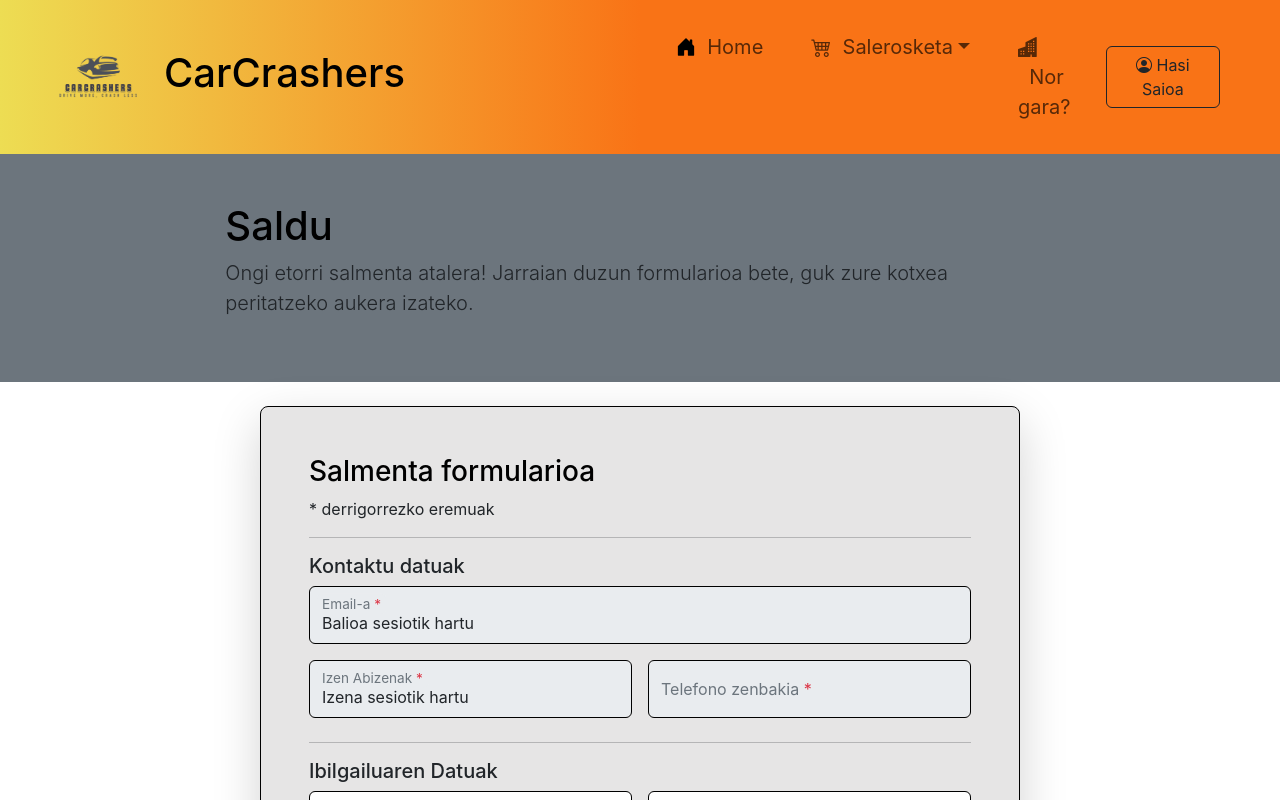
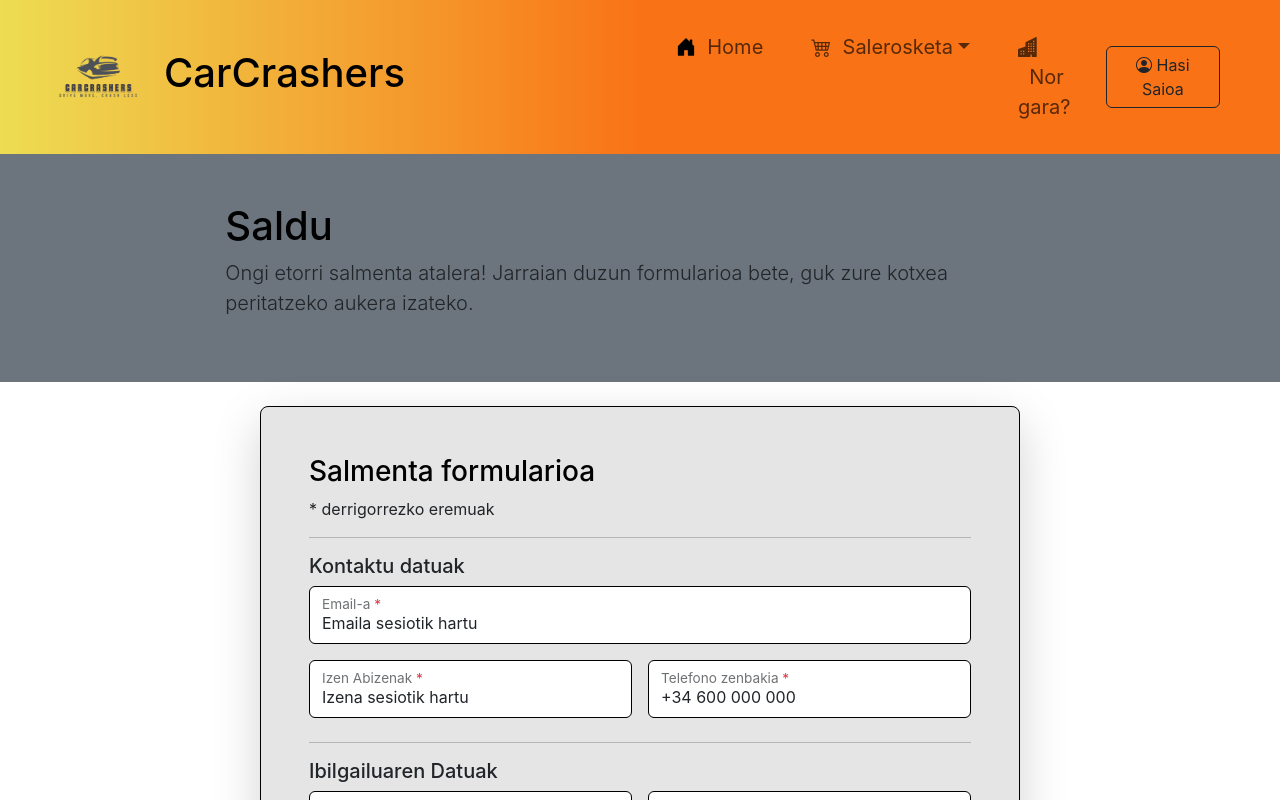
Before and after one commit to CarCrashers/Erronka, a React (Create React App) app in the folder car_crashers_ui/: page /saldu in a window 1280 px wide. Shown: the top 800 px of the page. Built offline with nearby package versions, Linux system fonts and the light colour scheme.

Commit message:
konprobatu formularioa

```diff
--- a/car_crashers_ui/src/components/ui/floatingInput/floatingInput.js
+++ b/car_crashers_ui/src/components/ui/floatingInput/floatingInput.js
@@ -22,6 +22,7 @@ function floatingInput({
                 onChange={onChange}
                 readOnly={readOnly}
                 disabled={disabled}
+                required={required}
                 name = {name}
                 className="form-control border-1 border-black" />
             <label htmlFor={id}>{children}</label>
--- a/car_crashers_ui/src/components/ui/forms/forms.js
+++ b/car_crashers_ui/src/components/ui/forms/forms.js
@@ -1,11 +1,11 @@
 import "./forms.css";
 
-function forms({children}) {
+function Forms({ onSubmit, children }) {
   return (
-        <form>
-            {children}
-        </form>
+    <form onSubmit={onSubmit}>
+      {children}
+    </form>
   );
 }
 
-export default forms;
+export default Forms;
--- a/car_crashers_ui/src/components/ui/navBar.js
+++ b/car_crashers_ui/src/components/ui/navBar.js
@@ -10,7 +10,7 @@ function navBar() {
             </button>
             <div className="collapse navbar-collapse" id="navbarNavAltMarkup">
             <div className="navbar-nav">
-                <a className="nav-link d-flex d-row px-4 fs-5" href="#">
+                <a className="nav-link d-flex d-row px-4 fs-5" href="/">
                     <i className="bi bi-house-door-fill text-black"></i>
                     &nbsp;&nbsp;Home
                 </a>
--- a/car_crashers_ui/src/pages/saldu.js
+++ b/car_crashers_ui/src/pages/saldu.js
@@ -23,25 +23,25 @@ function saldu() {
               * derrigorrezko eremuak
             </div>
             <hr />
-            <Forms name="peritatu">
+            <Forms name="peritatu" onSubmit={konprobatuFormularioa}>
               <div id="kontaktua" className="mb-4">
                 <h5>Kontaktu datuak</h5>
 
                 <div className="row g-3">
                   <div className="col-12">
-                    <FloatingInput required id="emaila" type="email" value="Balioa sesiotik hartu" onchange="" placeholder="Ez da ikusten" readOnly="true" disabled="true">
+                    <FloatingInput required id="emaila" name="emaila" type="email" value="Emaila sesiotik hartu" onchange="" placeholder="Ez da ikusten" readOnly="false">
                       Email-a <span className="text-danger">*</span>
                     </FloatingInput>
                   </div>
 
                   <div className="col-12 col-md-6">
-                    <FloatingInput required id="izenAbizena" type="text" value="Izena sesiotik hartu" onchange="" placeholder="Ez da ikusten" readOnly="true" disabled="true">
+                    <FloatingInput required id="izenAbizena" name="izenAbizena"  type="text" value="Izena sesiotik hartu" onchange="" placeholder="Ez da ikusten" readOnly="true">
                       Izen Abizenak <span className="text-danger">*</span>
                     </FloatingInput>
                   </div>
 
                   <div className="col-12 col-md-6">
-                    <FloatingInput required id="telefonoa" type="number" value='34 600 000 000' onchange="" placeholder="Ez da ikusten" readOnly="true" disabled="true">
+                    <FloatingInput required id="telefonoa" name="telefonoa"  type="text" value="+34 600 000 000" onchange="" placeholder="Ez da ikusten" readOnly="true">
                       Telefono zenbakia <span className="text-danger">*</span>
                     </FloatingInput>
                   </div>
@@ -55,25 +55,25 @@ function saldu() {
 
                 <div className="row g-3">
                   <div className="col-12 col-md-6">
-                    <FloatingInput id="marka" type="text" placeholder="ADB: Opel" onchange="">
+                    <FloatingInput required id="marka" name="marka" type="text" placeholder="ADB: Opel" onchange="">
                         Ibilgailu marka <span className="text-danger">*</span>
                     </FloatingInput>
                   </div>
 
                   <div className="col-12 col-md-6">
-                    <FloatingInput id="modelo" label="Ibilgailu modelo" type="text" placeholder="ADB: Corsa" onchange="">
+                    <FloatingInput required id="modelo" name="modelo" label="Ibilgailu modelo" type="text" placeholder="ADB: Corsa" onchange="">
                         Ibilgailu modelo <span className="text-danger">*</span>
                     </FloatingInput>
                   </div>
 
                   <div className="col-12 col-md-6">
-                    <FloatingInput id="urtea" label="Ibilgailu urtea" type="number" placeholder="ADB: Corsa" onchange="">
+                    <FloatingInput required id="urtea" name="urtea" label="Ibilgailu urtea" type="number" placeholder="ADB: Corsa" onchange="">
                         Ibilgailu urtea <span className="text-danger">*</span>
                     </FloatingInput>
                   </div>
 
                   <div className="col-12 col-md-6">
-                    <FloatingInput id="kilometro" type="number" placeholder="ADB: Corsa" onchange="">
+                    <FloatingInput required id="kilometro" name="kilometro" type="number" placeholder="ADB: Corsa" onchange="">
                         Ibilgailu kilometroak <span className="text-danger">*</span>
                     </FloatingInput>
                   </div>
@@ -81,19 +81,19 @@ function saldu() {
 
                 <div className="mt-3 d-flex flex-column flex-md-row gap-2">
                   <div>
-                    <input type="radio" className="btn-check" name="options-outlined" id="success-outlined" autoComplete="off" defaultChecked />
+                    <input type="radio" className="btn-check" name="options-outlined" id="success-outlined" value="true" autoComplete="off" defaultChecked />
                     <label className="btn btn-outline-success w-100" htmlFor="success-outlined">Ibilgailuak dokumentazio guztia eguneratuta dauka.</label>
                   </div>
 
                   <div>
-                    <input type="radio" className="btn-check" name="options-outlined" id="danger-outlined" autoComplete="off" />
+                    <input type="radio" className="btn-check" name="options-outlined" id="danger-outlined" value="false" autoComplete="off" />
                     <label className="btn btn-outline-danger w-100" htmlFor="danger-outlined">Ibilgailuak ez dauka dokumentazio guztia eguneratuta.</label>
                   </div>
                 </div>
               <br />
              <div class="mb-3">
                 <label for="formFileMultiple" class="form-label"> <strong>Igo ibilgailuaren argazkiak:</strong></label>
-                <input class="form-control" type="file" id="formFileMultiple" multiple />
+                <input class="form-control" type="file" id="formFileMultiple" name="images" multiple />
             </div>
               </div>
                 <div className="mt-4 d-flex justify-content-end">
@@ -107,4 +107,36 @@ function saldu() {
   );
 }
 
+
+function konprobatuFormularioa(e){
+  e.preventDefault();
+  const formularioa = e.target;
+  // mapa  name-balore
+  const formData = new FormData(formularioa);
+
+  const emaila     = formData.get("emaila");
+  const izenAbizena = formData.get("izenAbizena");
+  const telefonoa  = formData.get("telefonoa");
+  const marka      = formData.get("marka");
+  const modelo     = formData.get("modelo");
+  const urtea      = formData.get("urtea");
+  const kilometro  = formData.get("kilometro");
+  const dokumentua = formData.get("options-outlined");
+  const argazkiak = formData.get("images");
+
+  console.log({ emaila, izenAbizena, telefonoa, marka, modelo, urtea, kilometro, dokumentua, argazkiak });
+
+  if(emaila != null && izenAbizena != null && telefonoa != null && marka != null && modelo != null && urtea != null && kilometro != null && dokumentua != null && argazkiak != null)
+  {
+    console.log("OKEY!");
+    //logica enseñar componente okey
+  }
+  else
+  {
+    window.alert("mesedez, bete bestelako eremuak!");
+    //otra cosa
+  }
+}
+
+
 export default saldu;
```
